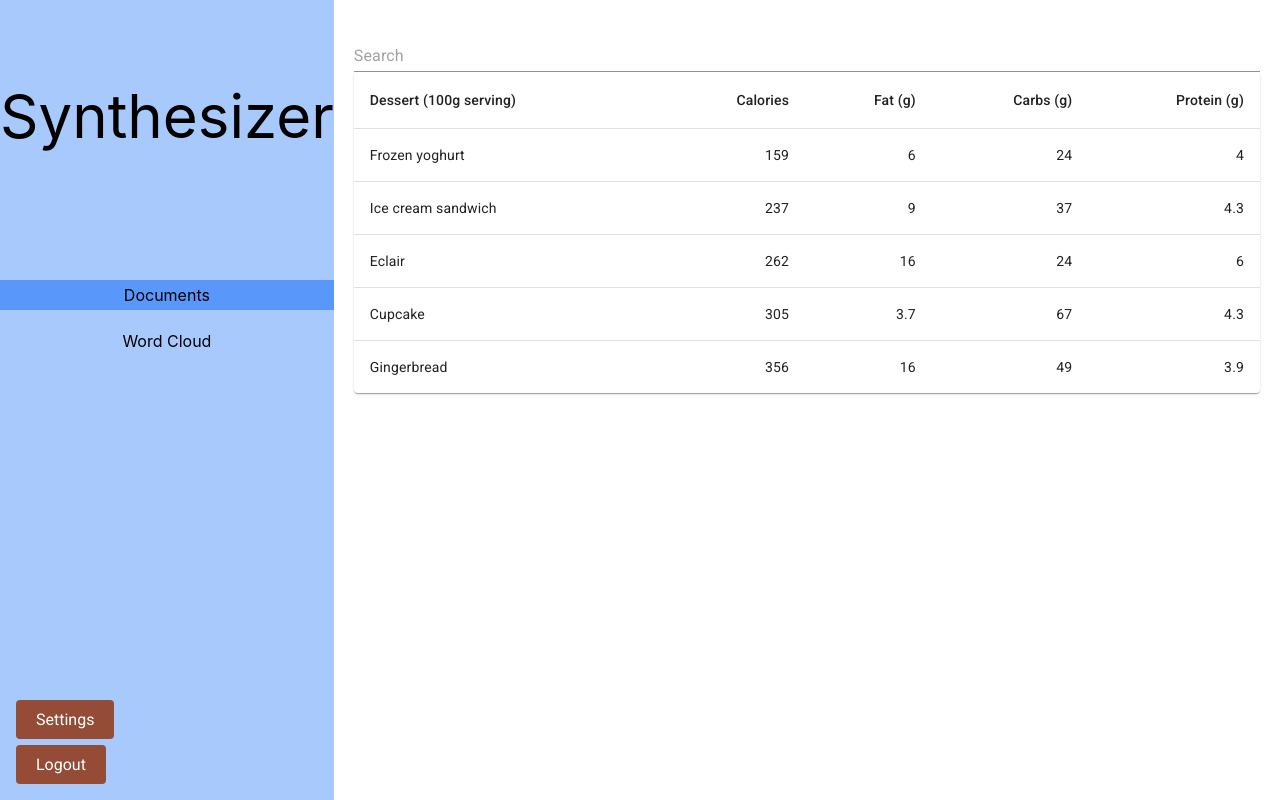
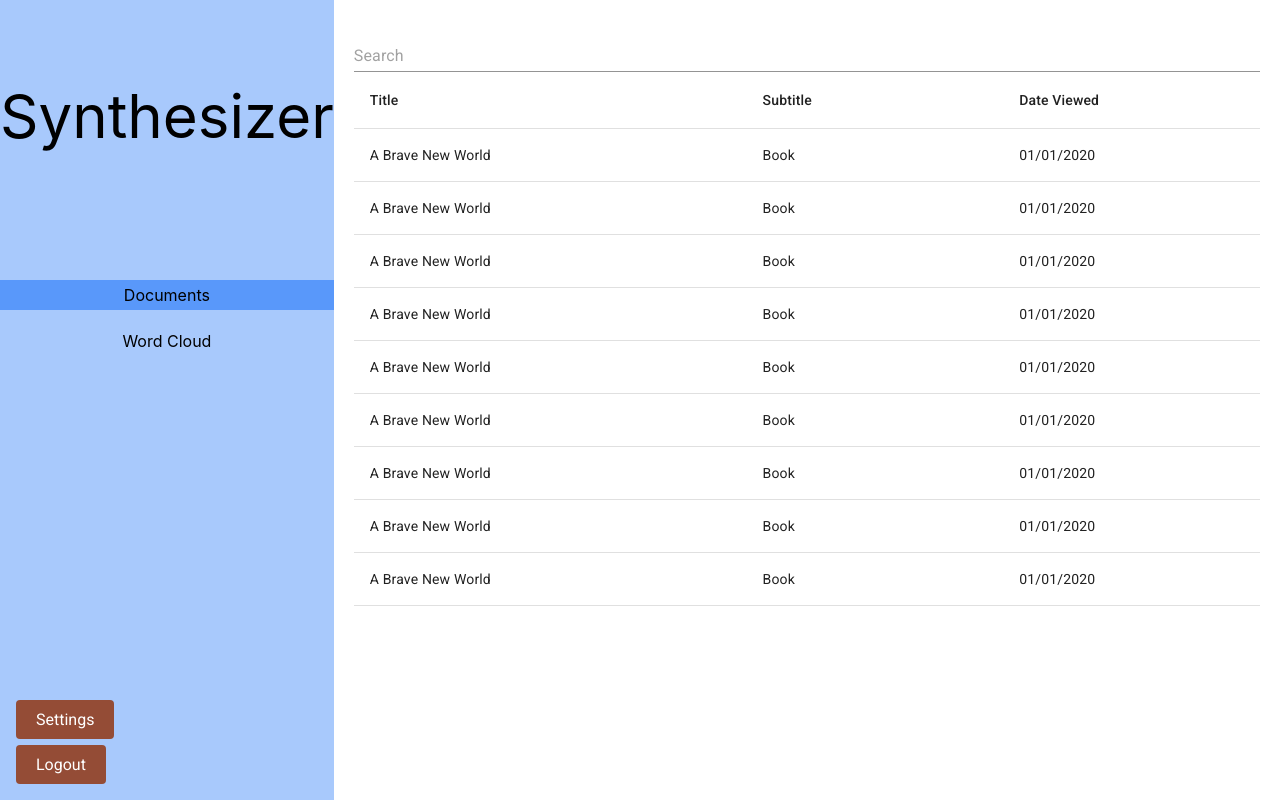
Before and after one commit to UofA-HCI-Course/pjkt3-kangxi11, a React (Create React App) app: page /pjkt3-kangxi11/home in a window 1280 px wide. Built offline with nearby package versions, Linux system fonts and the light colour scheme.

Commit message:
Changed table to be about the documents

```diff
--- a/src/containers/Home/Home.js
+++ b/src/containers/Home/Home.js
@@ -25,16 +25,20 @@ export default function Home() {
     setSelected("cloud");
   }
 
-  function createData(name, calories, fat, carbs, protein) {
-    return { name, calories, fat, carbs, protein };
+  function createData(title, subtitle, dateViewed) {
+    return { title, subtitle, dateViewed };
   }
 
   const rows = [
-    createData('Frozen yoghurt', 159, 6.0, 24, 4.0),
-    createData('Ice cream sandwich', 237, 9.0, 37, 4.3),
-    createData('Eclair', 262, 16.0, 24, 6.0),
-    createData('Cupcake', 305, 3.7, 67, 4.3),
-    createData('Gingerbread', 356, 16.0, 49, 3.9),
+    createData('A Brave New World', 'Book', '01/01/2020'),
+    createData('A Brave New World', 'Book', '01/01/2020'),
+    createData('A Brave New World', 'Book', '01/01/2020'),
+    createData('A Brave New World', 'Book', '01/01/2020'),
+    createData('A Brave New World', 'Book', '01/01/2020'),
+    createData('A Brave New World', 'Book', '01/01/2020'),
+    createData('A Brave New World', 'Book', '01/01/2020'),
+    createData('A Brave New World', 'Book', '01/01/2020'),
+    createData('A Brave New World', 'Book', '01/01/2020')
   ];
 
   const onSettingsClicked = () => {
@@ -44,6 +48,12 @@ export default function Home() {
   const onLogoutClicked = () => {
     navigate("/pjkt3-kangxi11/login");
   }
+
+  const columns = [
+    { id: 'title', label: 'Title', minWidth: 170 },
+    { id: 'subtitle', label: 'Subtitle', minWidth: 100 },
+    { id: 'dateViewed', label: 'Date Viewed', minWidth: 100 }
+  ];
 
   return (
     <div className="home-root">
@@ -70,32 +80,39 @@ export default function Home() {
       </div>
       <div className="home-right">
         <Input placeholder="Search" fullWidth/>
-        <TableContainer component={Paper}>
-          <Table sx={{ minWidth: 650 }} aria-label="simple table">
+        <TableContainer>
+          <Table stickyHeader aria-label="sticky table">
             <TableHead>
               <TableRow>
-                <TableCell>Dessert (100g serving)</TableCell>
-                <TableCell align="right">Calories</TableCell>
-                <TableCell align="right">Fat&nbsp;(g)</TableCell>
-                <TableCell align="right">Carbs&nbsp;(g)</TableCell>
-                <TableCell align="right">Protein&nbsp;(g)</TableCell>
+                {columns.map((column) => (
+                  <TableCell
+                    key={column.id}
+                    align={column.align}
+                    style={{ minWidth: column.minWidth }}
+                  >
+                    {column.label}
+                  </TableCell>
+                ))}
               </TableRow>
             </TableHead>
             <TableBody>
-              {rows.map((row) => (
-                <TableRow
-                  key={row.name}
-                  sx={{ '&:last-child td, &:last-child th': { border: 0 } }}
-                >
-                  <TableCell component="th" scope="row">
-                    {row.name}
-                  </TableCell>
-                  <TableCell align="right">{row.calories}</TableCell>
-                  <TableCell align="right">{row.fat}</TableCell>
-                  <TableCell align="right">{row.carbs}</TableCell>
-                  <TableCell align="right">{row.protein}</TableCell>
-                </TableRow>
-              ))}
+              {rows
+                .map((row) => {
+                  return (
+                    <TableRow hover role="checkbox" tabIndex={-1} key={row.code}>
+                      {columns.map((column) => {
+                        const value = row[column.id];
+                        return (
+                          <TableCell key={column.id} align={column.align}>
+                            {column.format && typeof value === 'number'
+                              ? column.format(value)
+                              : value}
+                          </TableCell>
+                        );
+                      })}
+                    </TableRow>
+                  );
+                })}
             </TableBody>
           </Table>
         </TableContainer>
```
